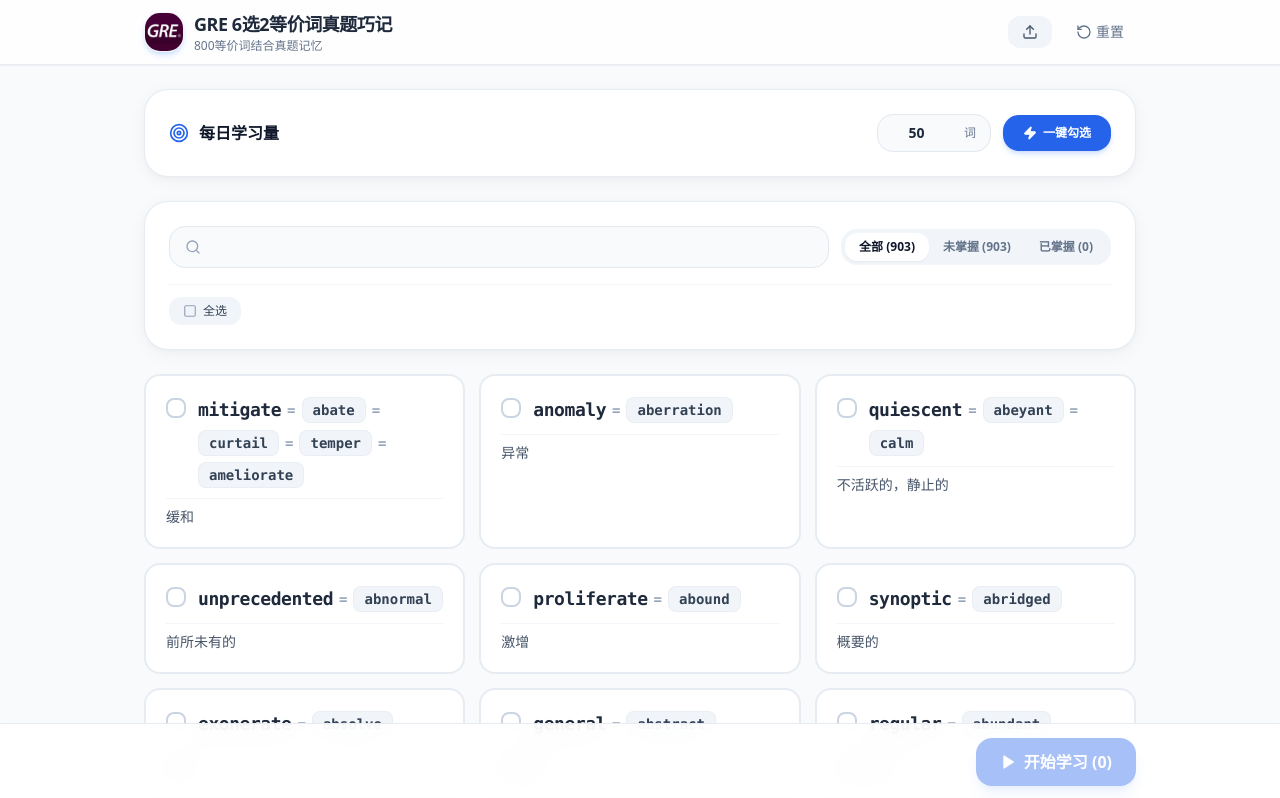
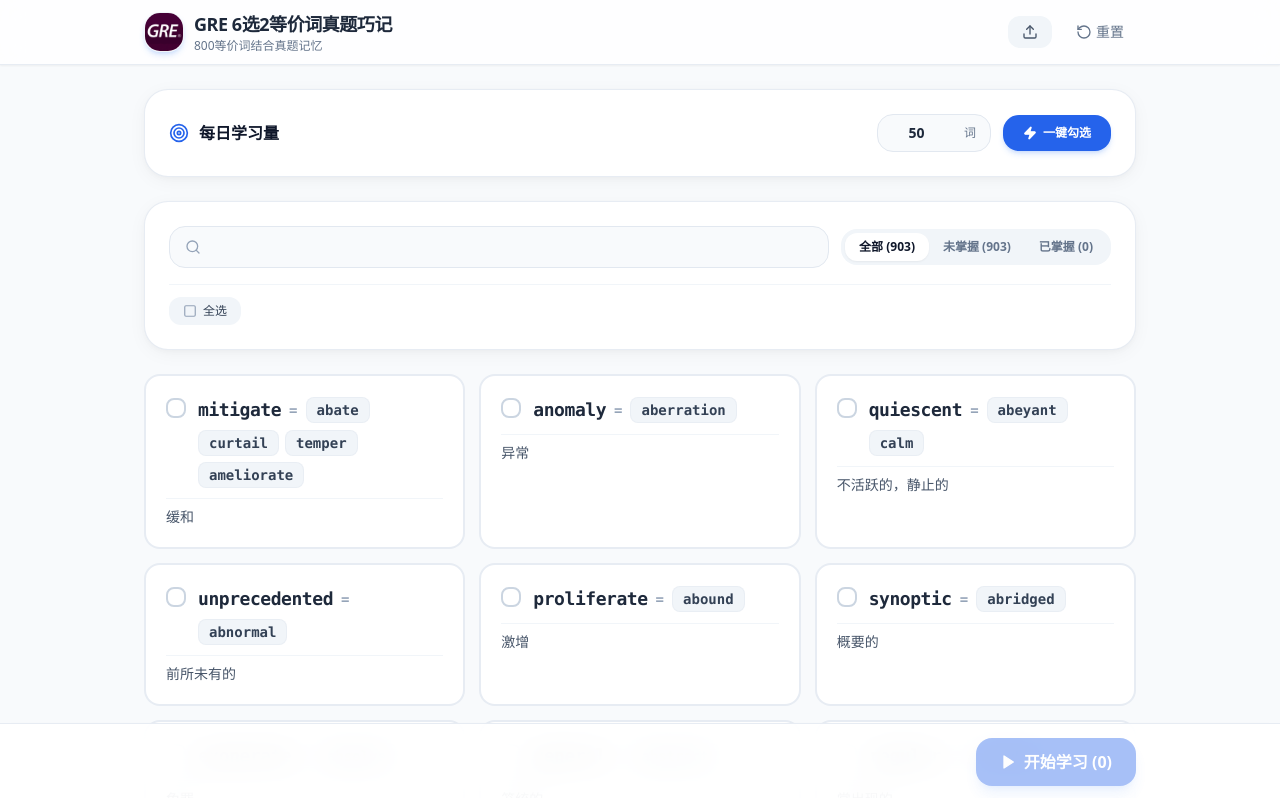
Before and after one commit to pickmiu/gre-select-two, a React (Vite) app: page / in a window 1280 px wide. Shown: the top 798 px of the page. Built offline with nearby package versions, Linux system fonts and the light colour scheme.

Commit message:
style: Use a single '=' sign between primary headword and equivalent words

```diff
--- a/src/components/WordList/WordItem.tsx
+++ b/src/components/WordList/WordItem.tsx
@@ -47,11 +47,15 @@ export const WordItem: React.FC<WordItemProps> = React.memo(({
               {word}
             </h3>
 
-            {/* Equivalent Words connected by '=' */}
+            {/* Single '=' sign if equivalents exist */}
+            {equivalents.length > 0 && (
+              <span className="text-slate-400 font-bold text-xs sm:text-sm select-none mx-0.5">=</span>
+            )}
+
+            {/* Equivalent Words Pills */}
             {equivalents.map((eq, idx) => (
-              <React.Fragment key={idx}>
-                <span className="text-slate-400 font-bold text-xs sm:text-sm select-none">=</span>
               <span
+                key={idx}
                 className={`inline-block px-2.5 py-0.5 text-xs sm:text-sm font-mono font-semibold rounded-lg ${
                   isSelected
                     ? 'bg-white text-blue-900 border border-blue-200/80 shadow-xs'
@@ -60,7 +64,6 @@ export const WordItem: React.FC<WordItemProps> = React.memo(({
               >
                 {eq}
               </span>
-              </React.Fragment>
             ))}
 
             {/* Learned Badge */}
```
Lines whose indentation alone changed are shown as unchanged.
